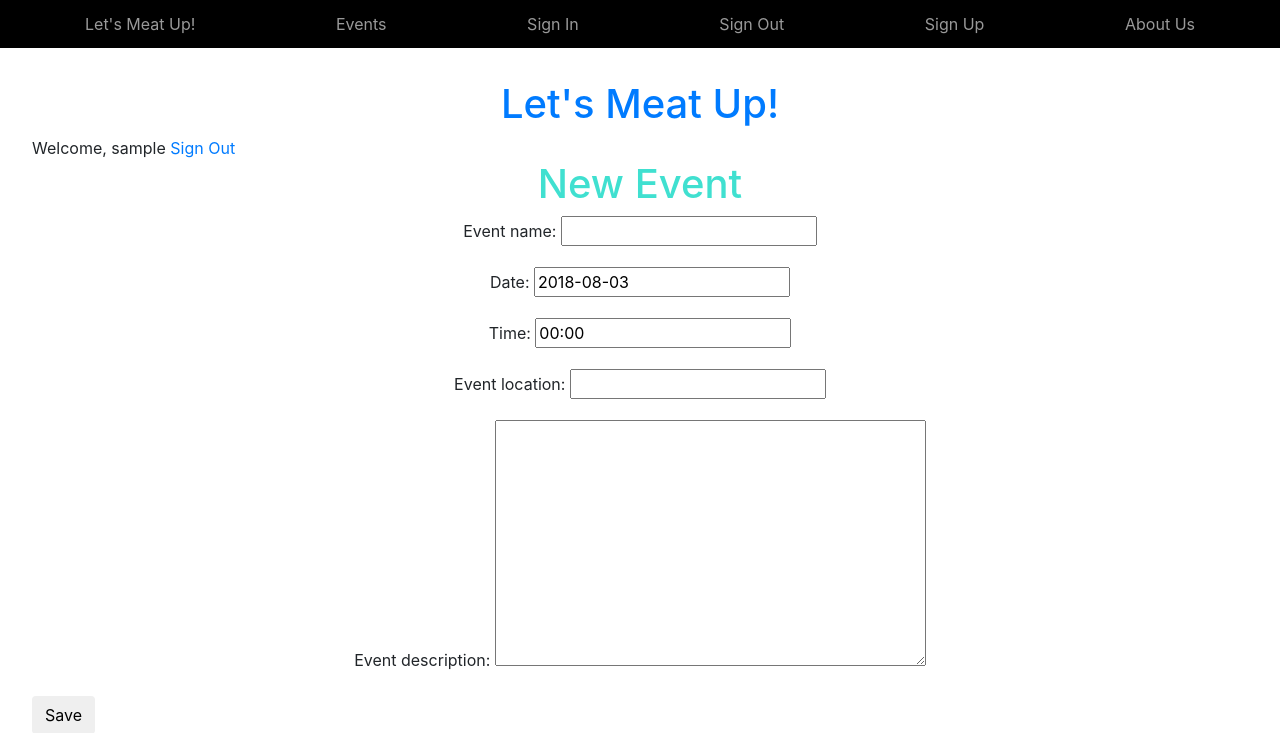
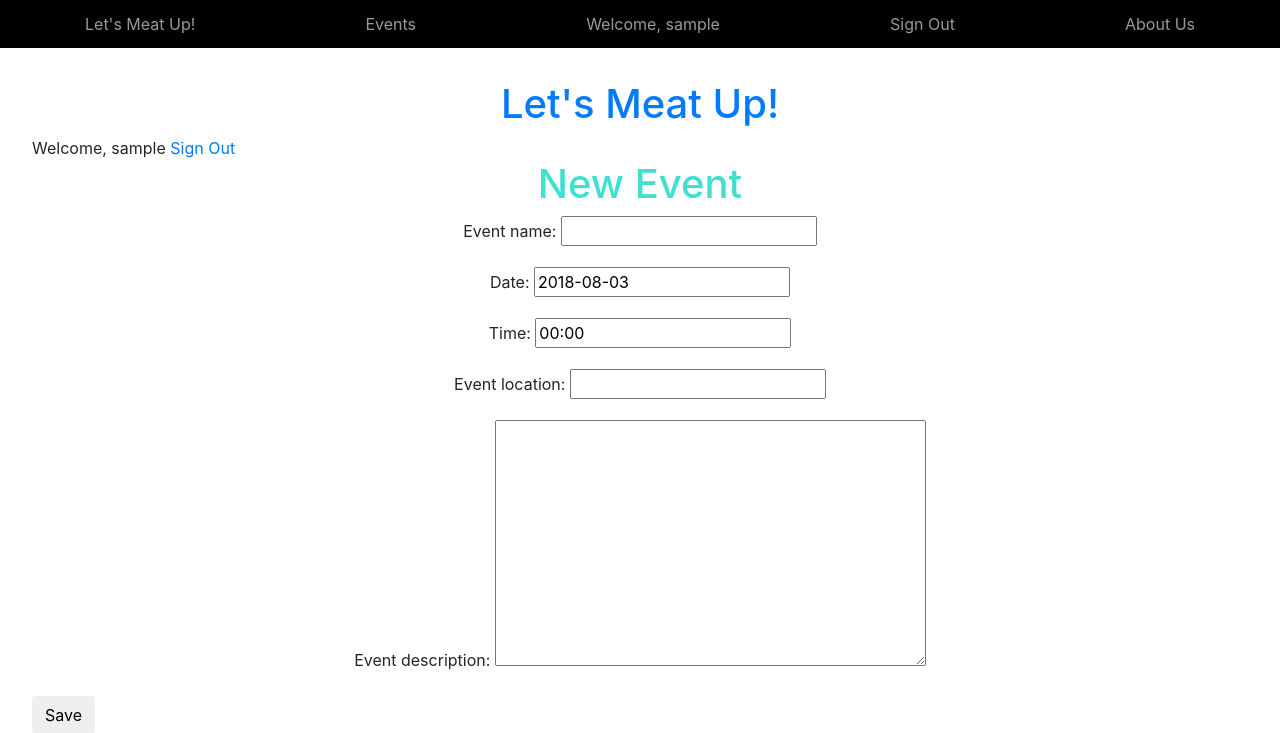
Before and after one commit to laynahgao/gaproject2-Meatup, a Django app: page /events/new in a window 1280 px wide. Shown: the top 733 px of the page. Run offline with Django 3.2, Linux system fonts and the light colour scheme; the visitor is signed in with stand-in values (Sample User, id 1); some libraries are stand-ins or nearby versions.

Commit message:
fix top nav

```diff
--- a/meatup/static/css/style.css
+++ b/meatup/static/css/style.css
@@ -47,7 +47,7 @@ styles for top navigation bar
   background-color: black;
 }
 
-.site-header a {
+.site-header a, .site-header .aslink {
   color: #999;
   transition: ease-in-out color .15s;
 }
--- a/meatup/templates/base.html
+++ b/meatup/templates/base.html
@@ -13,10 +13,16 @@
   <nav class="site-header sticky-top py-1">
     <div class="container d-flex flex-column flex-md-row justify-content-between">
       <a class="py-2" href="/">Let's Meat Up!</a>
-      <a class="py-2 d-none d-md-inline-block" href="#">Events</a>
-      <a class="py-2 d-none d-md-inline-block" href="/login">Sign In</a>
-      <a class="py-2 d-none d-md-inline-block" href="/logout">Sign Out</a>
-      <a class="py-2 d-none d-md-inline-block" href="/signup">Sign Up</a>
+
+      {% if user and user.is_authenticated %}
+        <a class="py-2 d-none d-md-inline-block" href="#">Events</a>
+        <span class='py-2 d-none d-md-inline-block aslink' href='#'>Welcome, {{ user.username }}</span>
+        <a class="py-2 d-none d-md-inline-block" href="/logout">Sign Out</a>
+      {% else %}
+        <a class="py-2 d-none d-md-inline-block" href="/login">Sign In</a>
+        <a class="py-2 d-none d-md-inline-block" href="/signup">Sign Up</a>
+      {% endif %}
+
       <a class="py-2 d-none d-md-inline-block" href="#">About Us</a>
     </div>
   </nav>
```
